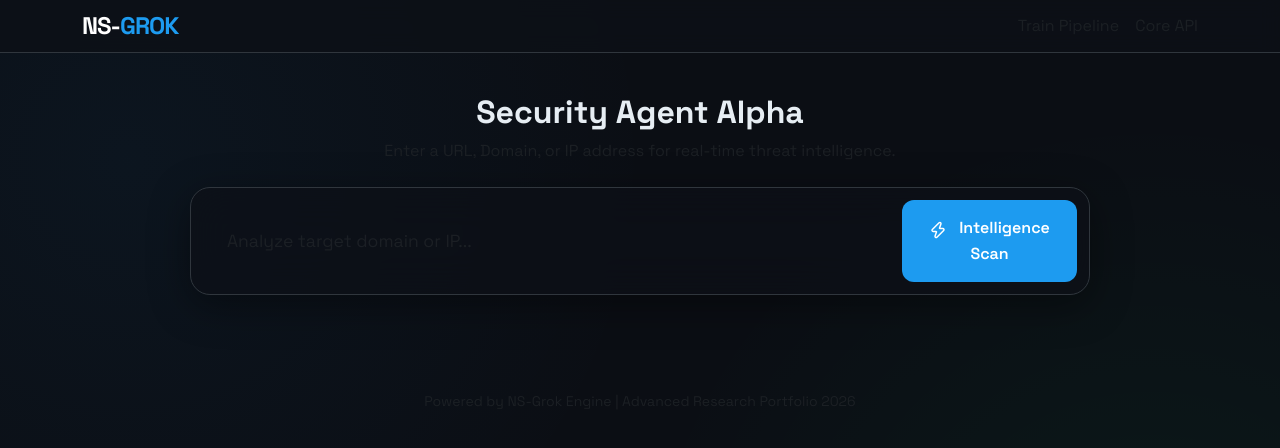
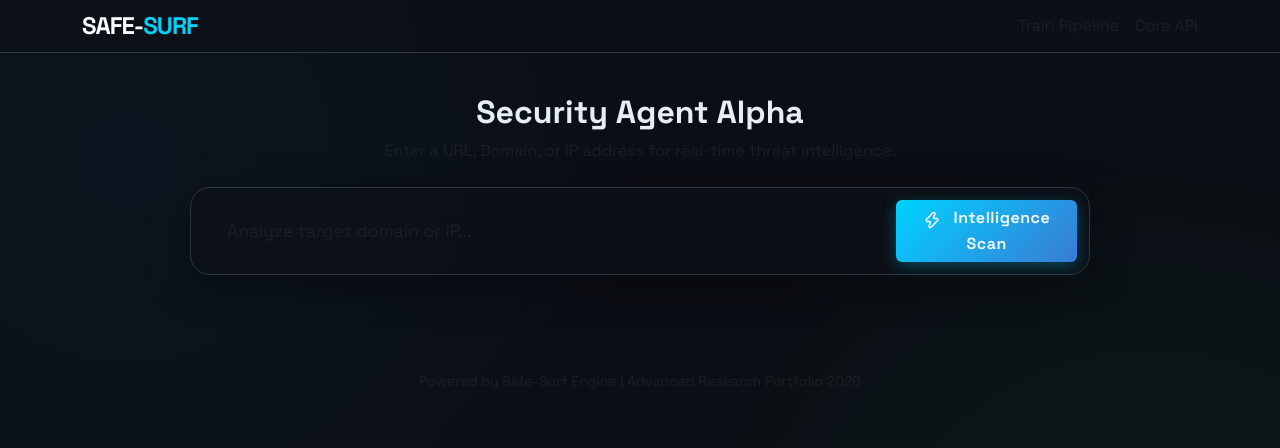
Before and after one commit to luckyl2829893-bot/networksecurity, a FastAPI app: page / in a window 1280 px wide. Shown: the top 448 px of the page. Run offline with FastAPI, Linux system fonts and the light colour scheme; some libraries are stand-ins or nearby versions.

Commit message:
Comprehensive rebranding to Safe-Surf across all UI and logic files

```diff
--- a/templates/index.html
+++ b/templates/index.html
@@ -4,7 +4,7 @@
 <head>
     <meta charset="UTF-8">
     <meta name="viewport" content="width=device-width, initial-scale=1.0">
-    <title>NS-Grok | Cyber Phishing Agent</title>
+    <title>Safe-Surf | Cyber Phishing Agent</title>
     <!-- Google Fonts -->
     <link
         href="https://fonts.googleapis.com/css2?family=Space+Grotesk:wght@300;400;500;600;700&family=JetBrains+Mono:wght@400;500&display=swap"
@@ -102,20 +102,20 @@
             color: white;
         }
 
-        .btn-grok {
-            background: var(--accent-primary);
+        .btn-surf {
+            background: linear-gradient(135deg, #00d2ff 0%, #3a7bd5 100%);
             border: none;
-            border-radius: 12px;
-            padding: 1rem 2rem;
+            color: white;
             font-weight: 600;
-            color: white;
+            letter-spacing: 0.5px;
+            box-shadow: 0 4px 15px rgba(0, 210, 255, 0.3);
             transition: all 0.3s ease;
         }
 
-        .btn-grok:hover {
+        .btn-surf:hover {
             transform: translateY(-2px);
-            box-shadow: 0 4px 12px rgba(29, 155, 240, 0.3);
-            background: #1a8cd8;
+            box-shadow: 0 8px 25px rgba(0, 210, 255, 0.5);
+            color: white;
         }
 
         .risk-gauge-container {
@@ -209,16 +209,16 @@
             color: var(--accent-success);
         }
 
-        .grok-logo {
+        .surf-logo {
+            font-size: 1.5rem;
             font-weight: 800;
+            color: #fff;
+            text-decoration: none;
             letter-spacing: -1px;
-            font-size: 1.5rem;
-            color: white;
-            text-decoration: none;
         }
 
-        .grok-logo span {
-            color: var(--accent-primary);
+        .surf-logo span {
+            color: #00d2ff;
         }
 
         /* Ultra-Wide Command Center Layout */
@@ -355,7 +355,7 @@
 
     <nav class="navbar navbar-expand-lg">
         <div class="container">
-            <a class="grok-logo" href="/">NS-<span>GROK</span></a>
+            <a class="surf-logo" href="/">SAFE-<span>SURF</span></a>
             <div class="ms-auto d-flex gap-3">
                 <a href="/train" class="nav-link small text-muted">Train Pipeline</a>
                 <a href="/docs" class="nav-link small text-muted">Core API</a>
@@ -374,7 +374,7 @@
                 <input type="text" name="query" class="form-control search-input border-0"
                     style="background:transparent" placeholder="Analyze target domain or IP..."
                     value="{{ query if query else '' }}" required autocomplete="off">
-                <button type="submit" class="btn btn-grok px-4">
+                <button type="submit" class="btn btn-surf px-4">
                     <i data-lucide="zap" class="me-2" style="width: 18px;"></i>
                     Intelligence Scan
                 </button>
@@ -483,7 +483,7 @@
                             <h2 class="mb-0 fw-bold">Neural Security Intelligence</h2>
                             <div class="ms-auto d-flex gap-3">
                                 <span class="badge-cyber"><i data-lucide="cpu" class="me-1" style="width:12px"></i>
-                                    Grok-Module-v2</span>
+                                    Safe-Surf-v2</span>
                                 <span class="badge-cyber text-success"><i data-lucide="check" class="me-1"
                                         style="width:12px"></i> Neural Link Synced</span>
                             </div>
@@ -540,7 +540,7 @@
                                 <div class="col-md-7">
                                     <div class="glass-card mb-3 border-0 bg-transparent">
                                         <h5 class="fw-bold text-primary mb-3">Ensemble Analytics Breakdown</h5>
-                                        <p class="small" style="color: #cbd5e0 !important;">Our Grok system uses a
+                                        <p class="small" style="color: #cbd5e0 !important;">Our Safe-Surf system uses a
                                             dual-weighted approach to determine the final risk profile:</p>
 
                                         <div class="mb-4">
@@ -668,7 +668,7 @@
                                     <div
                                         class="p-4 bg-dark bg-opacity-50 rounded-4 border border-secondary border-opacity-10 h-100">
                                         <div class="stat-label">Neural Processing Node</div>
-                                        <div class="fw-bold">X-GROK-01 (ACTIVE)</div>
+                                        <div class="fw-bold">X-SURF-01 (ACTIVE)</div>
                                         <hr class="border-secondary opacity-25">
                                         <div class="stat-label">Verification Level</div>
                                         <div class="text-success fw-bold">ENCRYPTED L3</div>
@@ -685,7 +685,7 @@
     </div>
 
     <footer class="text-center py-5 mt-5">
-        <p class="text-muted small">Powered by NS-Grok Engine | Advanced Research Portfolio 2026</p>
+        <p class="text-muted small">Powered by Safe-Surf Engine | Advanced Research Portfolio 2026</p>
     </footer>
 
     <script>
```
Also changed, not shown: PROJECT_GUIDE.txt (+8 -8 lines), networksecurity/utils/ai_agent.py (+4 -4 lines), streamlit_app.py (+4 -4 lines), Readme.md.
